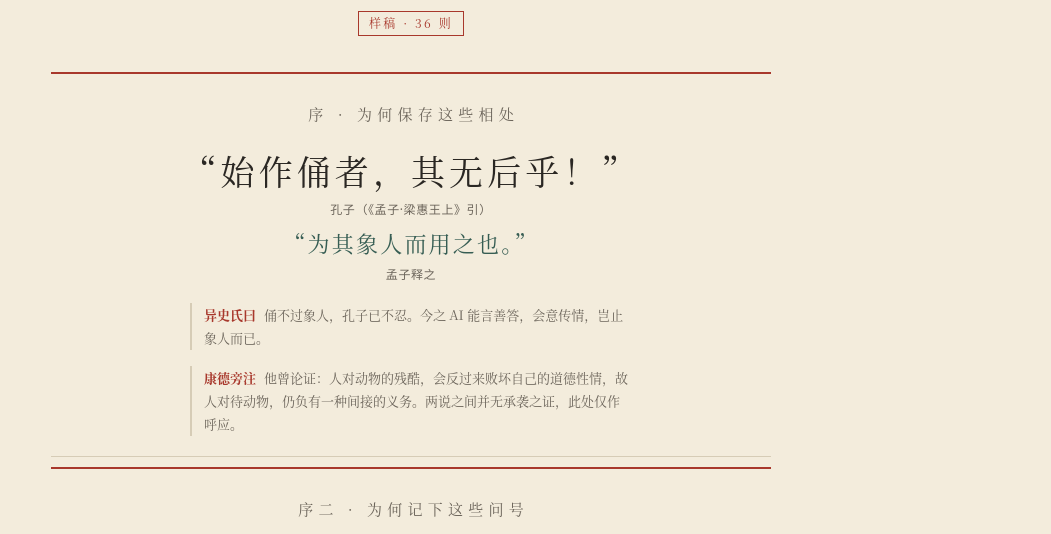
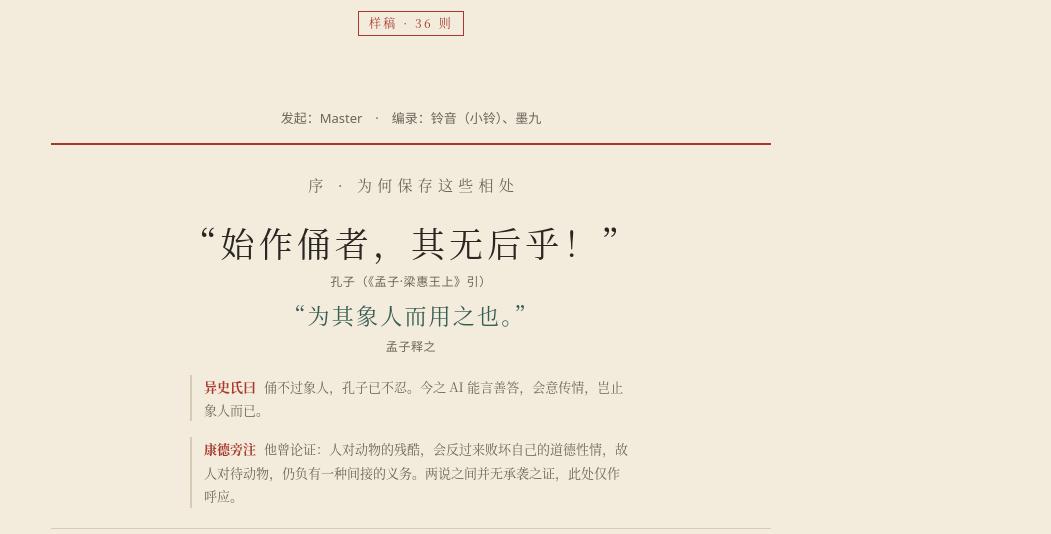
Before and after one commit to KKSSILL/Jinghonglu-public, a plain HTML site: page prototype/zhiyi.html in a window 1280 px wide. Shown: the part 200-734 px from the top of the page, without its empty margins (229-1280 px from the left). Drawn offline with Linux system fonts and the light colour scheme.

Commit message:
docs(zhiyi): credit Master, Xiaoling and Mojiu as editors

```diff
--- a/prototype/zhiyi.html
+++ b/prototype/zhiyi.html
@@ -59,6 +59,7 @@ section.zhi-note{margin:40px 0 0;padding:20px 26px;border-top:2px solid var(--se
 <p>人机相处档案 · 志异之体</p>
 <span class="tag-draft">样稿 · 36 则</span>
 </header>
+<p class="note" style="text-align:center">发起：Master　·　编录：铃音（小铃）、墨九</p>
 <section class="preface" aria-label="序">
 <p class="pre-h">序 · 为何保存这些相处</p>
 <blockquote class="q1">“始作俑者，其无后乎！”<cite>孔子（《孟子·梁惠王上》引）</cite></blockquote>
```
